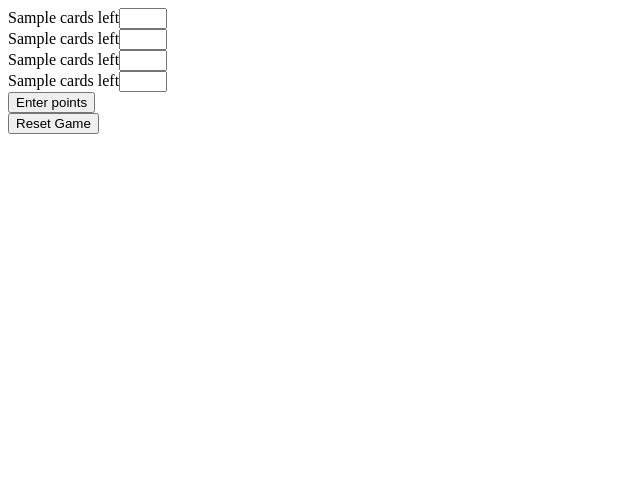
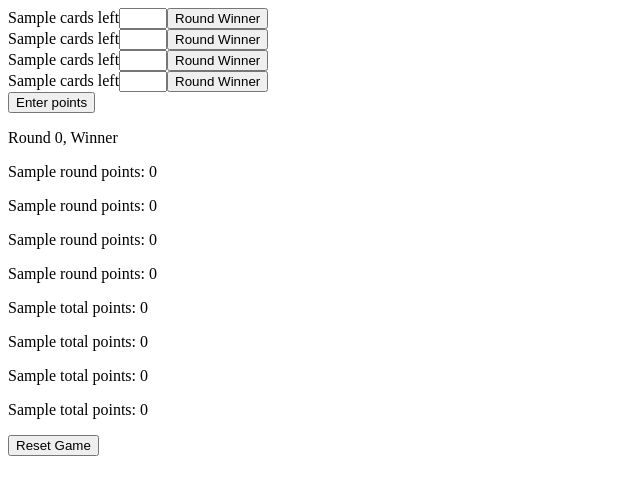
Before and after one commit to mickey-vee/big2-points, a React (Vite) app: page / in a window 1280 px wide. Both pictures are taken after typing "Sample", "Sample", "Sample", "Sample" into the empty fields and a click on the button "Enter". Shown: the top 494 px of the page, without its empty margins (0-640 px from the left). Built offline with nearby package versions, Linux system fonts and the light colour scheme.

Commit message:
Added round winner button

```diff
--- a/src/App.jsx
+++ b/src/App.jsx
@@ -8,6 +8,8 @@ function App() {
   const [playerNames, setPlayerNames] = useState([]);
   const [addPlayers, setAddPlayers] = useState(true);
   const [playerPoints, setPlayerPoints] = useState([0, 0, 0, 0]);
+  const [round, setRounds] = useState(0);
+  const [winnerName, setWinnerName] = useState("");
 
   // Function to get player data from AddPlayer component
   const getPlayerData = (playerList) => {
@@ -17,6 +19,16 @@ function App() {
   // Function to get points from GetPoints component
   const getPoints = (points) => {
     setPlayerPoints(points);
+  };
+
+  //Function to get round number
+  const getRound = (newRound) => {
+    setRounds(newRound);
+  };
+
+  //Function to get winner
+  const getWinner = (winner) => {
+    setWinnerName(winner);
   };
 
   // Function to reset game
@@ -36,11 +48,21 @@ function App() {
       {/*<PlayerList playerNames={playerNames} /> */}
 
       {!addPlayers && (
-        <GetPoints playerNames={playerNames} getPoints={getPoints} />
+        <GetPoints
+          playerNames={playerNames}
+          getPoints={getPoints}
+          getRound={getRound}
+          getWinner={getWinner}
+        />
       )}
 
       {!addPlayers && (
-        <Points playerNames={playerNames} playerPoints={playerPoints} />
+        <Points
+          playerNames={playerNames}
+          playerPoints={playerPoints}
+          round={round}
+          winnerName={winnerName}
+        />
       )}
 
       {/* Button to reset player list */}
--- a/src/components/GetPoints/GetPoints.jsx
+++ b/src/components/GetPoints/GetPoints.jsx
@@ -1,7 +1,7 @@
 import { useState } from "react";
 import "./GetPoints.scss";
 
-const GetPoints = ({ playerNames, getPoints }) => {
+const GetPoints = ({ playerNames, getPoints, getRound, getWinner }) => {
   const [points, setPoints] = useState(Array(playerNames.length).fill(""));
 
   const submitPoints = (e) => {
@@ -9,6 +9,13 @@ const GetPoints = ({ playerNames, getPoints }) => {
 
     getPoints(points.map(Number));
     setPoints(Array(playerNames.length).fill(""));
+
+    // Calculate the next round number
+    getRound((prevRound) => prevRound + 1);
+  };
+
+  const calculatePoints = (e) => {
+    e.preventDefault();
   };
 
   return (
@@ -30,6 +37,14 @@ const GetPoints = ({ playerNames, getPoints }) => {
                 }}
               />
             </label>
+            <button
+              type="button"
+              onClick={(e) => {
+                getWinner(player);
+              }}
+            >
+              Round Winner
+            </button>
           </div>
         ))}
         <button type="submit">Enter points</button>
--- a/src/components/Points/Points.jsx
+++ b/src/components/Points/Points.jsx
@@ -1,8 +1,39 @@
+import { useEffect, useState } from "react";
 import "./Points.scss";
 
-const Points = ({ playerPoints }) => {
-  console.log(playerPoints);
-  return <></>;
+const Points = ({ playerNames, playerPoints, round, winnerName }) => {
+  const [newPoints, setNewPoints] = useState(Array(playerNames.length).fill(0));
+
+  useEffect(() => {
+    setNewPoints((prevPoints) =>
+      prevPoints.map((point, index) => point + (playerPoints[index] || 0))
+    );
+  }, [playerPoints]);
+
+  return (
+    <>
+      <div>
+        <p>
+          Round {round}, Winner {winnerName}
+        </p>
+        {playerNames.map((player, index) => (
+          <div key={index}>
+            <p>
+              {player} round points: {playerPoints[index]}
+            </p>
+          </div>
+        ))}
+      </div>
+
+      {playerNames.map((player, index) => (
+        <div key={index}>
+          <p>
+            {player} total points: {newPoints[index]}
+          </p>
+        </div>
+      ))}
+    </>
+  );
 };
 
 export default Points;
```
